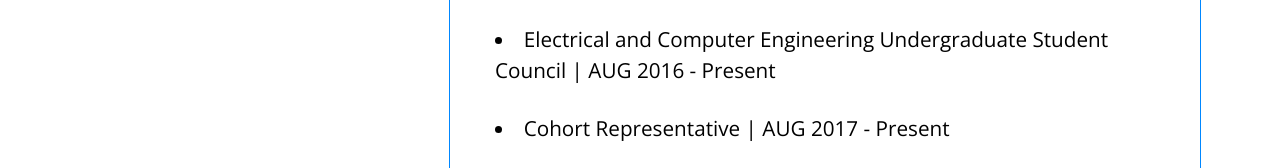
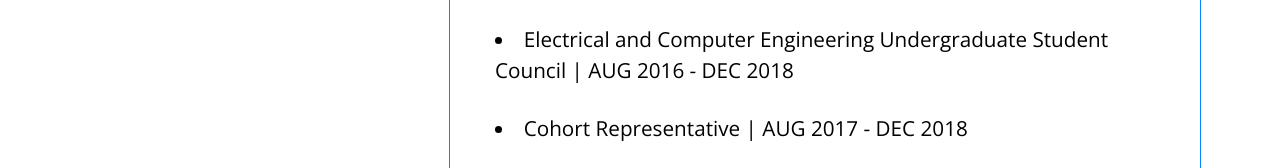
Before and after one commit to AceCentury/AceCentury.github.io, a plain HTML site: page index.html in a window 1280 px wide. Shown: the part 779-947 px from the top of the page. Drawn offline with nearby package versions, Linux system fonts and the light colour scheme.

Commit message:
Update ECE USC info.

```diff
--- a/index.html
+++ b/index.html
@@ -82,9 +82,9 @@
                             <h2>National University of Singapore (NUS)</h2>
                             <li style="font-size: 115%; font-weight: bolder">Bachelor of Engineering (Honours) in Computer Engineering | AUG 2016 - Present</li>
                             <br>
-                            <li style="font-size: 115%; font-weight: bolder">Electrical and Computer Engineering Undergraduate Student Council | AUG 2016 - Present</li>
+                            <li style="font-size: 115%; font-weight: bolder">Electrical and Computer Engineering Undergraduate Student Council | AUG 2016 - DEC 2018</li>
                             <br>
-                            <li style="font-size: 115%; font-weight: bolder">Cohort Representative | AUG 2017 - Present</li>
+                            <li style="font-size: 115%; font-weight: bolder">Cohort Representative | AUG 2017 - DEC 2018</li>
                             <br>
                             <li style="font-size: 115%; font-weight: bolder">Deputy Cohort Representative | AUG 2016 - AUG 2017</li>
                             <br>
```
